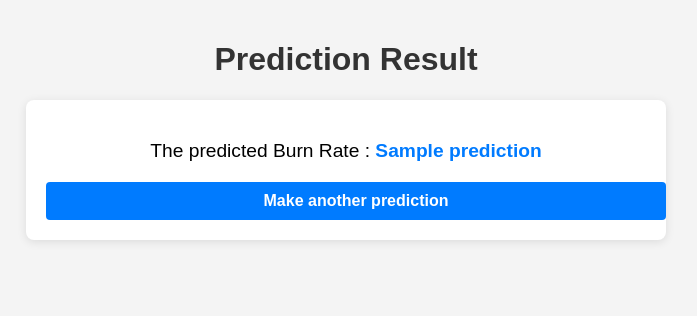
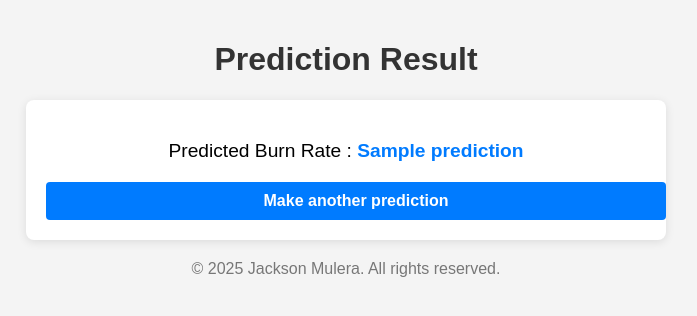
Before and after one commit to allanstar-byte/ML, a Django app: template modelapp/templates/modelapp/result.html in a window 1280 px wide. Shown: the top 316 px of the page, without its empty margins (294-991 px from the left). Run offline with Django 5.2, Linux system fonts and the light colour scheme; the template is opened without the code that fills it: most values are stand-ins (such as "Sample title", 1, 10 or a date in 2020); parts of the project's set-up code (start-up, migrations or seed data) failed here and were passed over.

Commit message:
UI Changes

```diff
--- a/modelapp/templates/modelapp/result.html
+++ b/modelapp/templates/modelapp/result.html
@@ -8,8 +8,11 @@
 <body style="font-family: Arial, sans-serif; background-color: #f4f4f4; margin: 0; padding: 20px;">
     <h1 style="text-align: center; color: #333;">Prediction Result</h1>
     <div style="max-width: 600px; margin: auto; background: white; padding: 20px; border-radius: 8px; box-shadow: 0 2px 10px rgba(0, 0, 0, 0.1);">
-        <p style="font-size: 1.2em; text-align: center; margin: 20px 0;">The predicted Burn Rate : <strong style="color: #007BFF;">{{ prediction }}</strong></p>
+        <p style="font-size: 1.2em; text-align: center; margin: 20px 0;">Predicted Burn Rate : <strong style="color: #007BFF;">{{ prediction }}</strong></p>
         <a href="/" style="display: inline-block; width: 100%; padding: 10px; background: #007BFF; color: white; text-align: center; border-radius: 4px; text-decoration: none; font-weight: bold;">Make another prediction</a>
     </div>
+    <footer style="text-align: center; margin-top: 20px; color: #777;">
+        <p>&copy; 2025 Jackson Mulera. All rights reserved.</p>
+    </footer>
 </body>
 </html>
```
